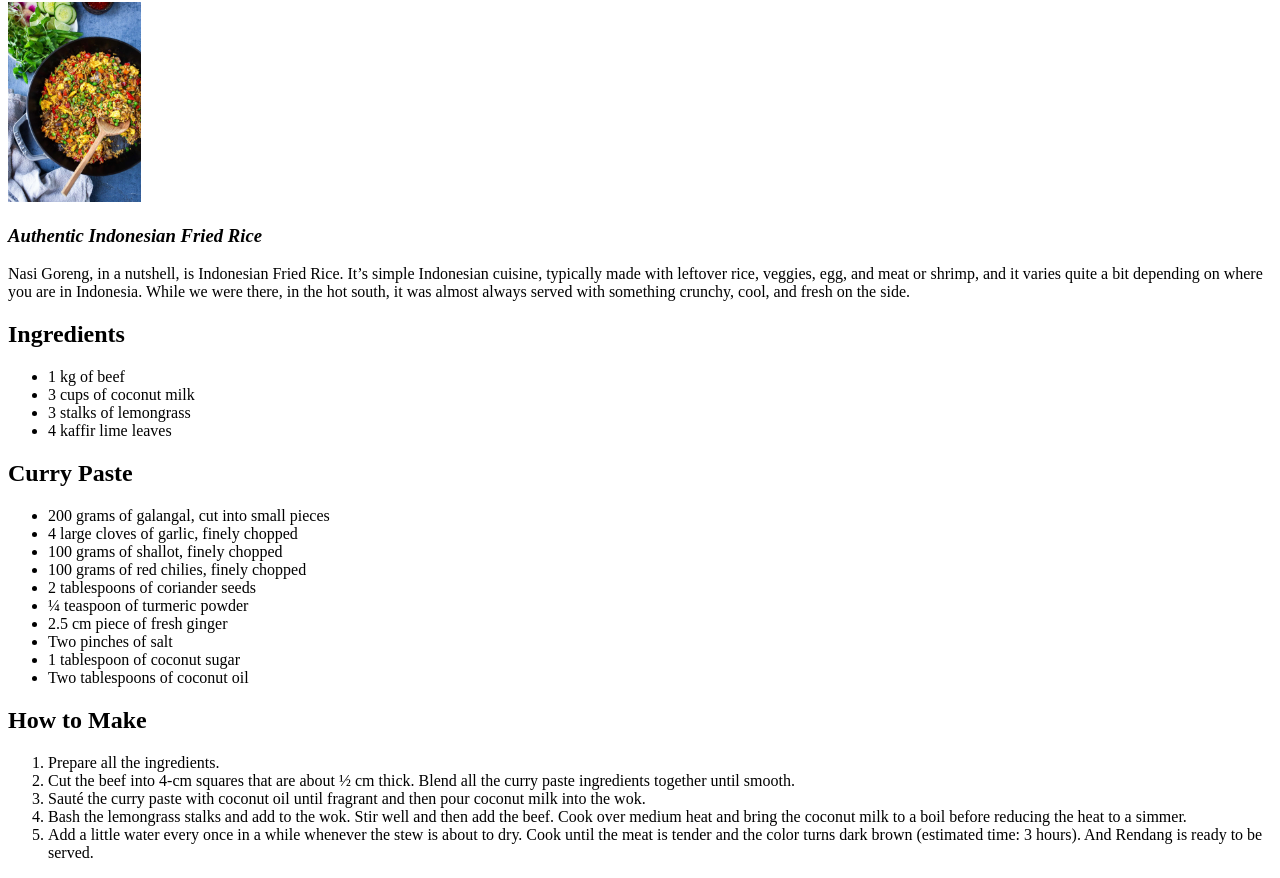
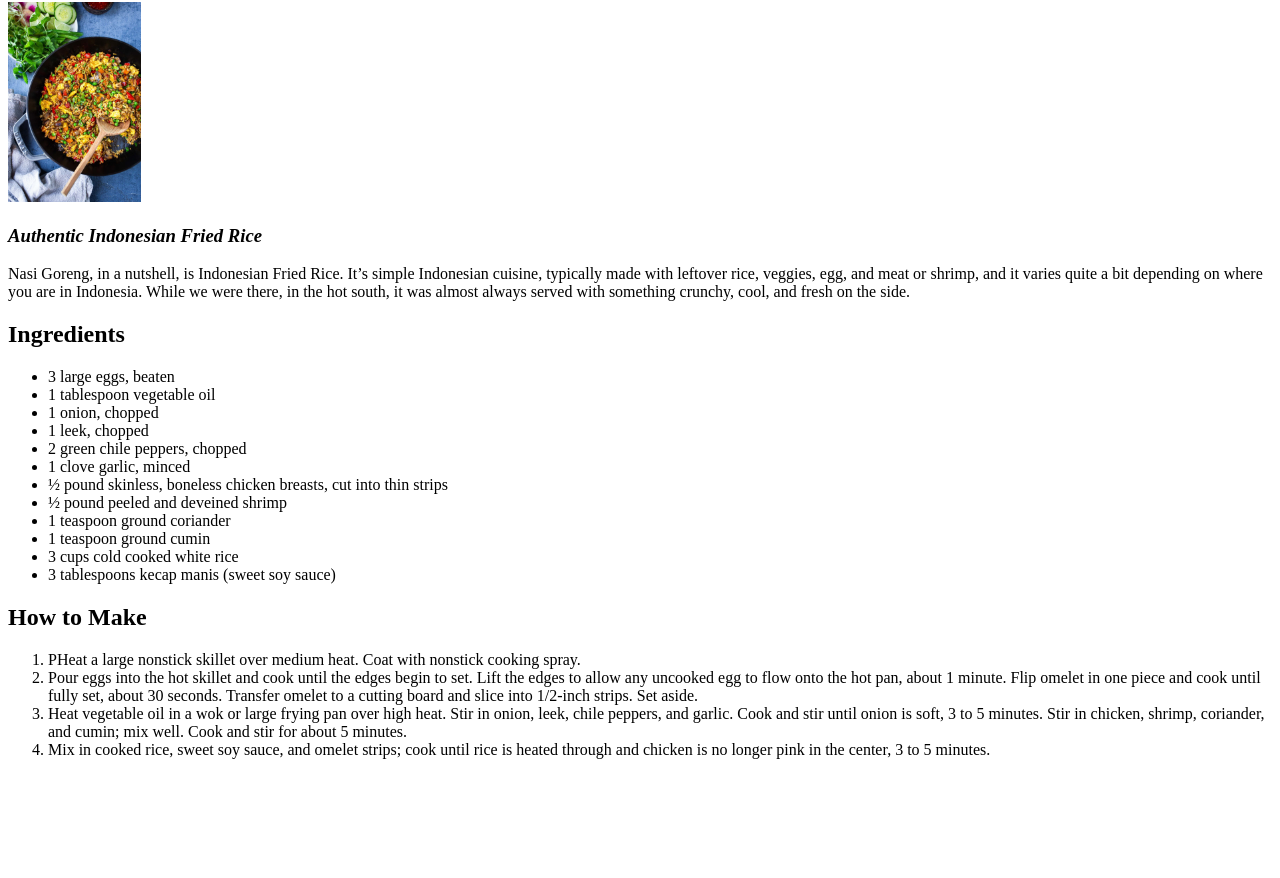
Before and after one commit to agmalism/odin-recipes, a plain HTML site: page recipes/fried-rice.html in a window 1280 px wide. Shown: the part 104-982 px from the top of the page. After the commit the page ends 879 px from the top, so only its background shows below. Drawn offline with Linux system fonts and the light colour scheme.

Commit message:
Edit fried rice recipe

```diff
--- a/recipes/fried-rice.html
+++ b/recipes/fried-rice.html
@@ -15,37 +15,29 @@
 
     <h2>Ingredients</h2>
         <ul>
-            <li>1 kg of beef</li>
-            <li>3 cups of coconut milk</li>
-            <li>3 stalks of lemongrass</li>
-            <li>4 kaffir lime leaves</li>
-        </ul>
-
-    <h2>Curry Paste</h2>
-        <ul>
-            <li>200 grams of galangal, cut into small pieces</li>
-            <li>4 large cloves of garlic, finely chopped</li>
-            <li>100 grams of shallot, finely chopped</li>
-            <li>100 grams of red chilies, finely chopped</li>
-            <li>2 tablespoons of coriander seeds</li>
-            <li>¼ teaspoon of turmeric powder</li>
-            <li>2.5 cm piece of fresh ginger</li>
-            <li>Two pinches of salt</li>
-            <li>1 tablespoon of coconut sugar</li>
-            <li>Two tablespoons of coconut oil</li>
+            <li>3 large eggs, beaten</li>
+            <li>1 tablespoon vegetable oil</li>
+            <li>1 onion, chopped</li>
+            <li>1 leek, chopped</li>
+            <li>2 green chile peppers, chopped</li>
+            <li>1 clove garlic, minced</li>
+            <li>½ pound skinless, boneless chicken breasts, cut into thin strips</li>
+            <li>½ pound peeled and deveined shrimp</li>
+            <li>1 teaspoon ground coriander</li>
+            <li>1 teaspoon ground cumin</li>
+            <li>3 cups cold cooked white rice</li>
+            <li>3 tablespoons kecap manis (sweet soy sauce)</li>
         </ul>
 
     <h2>How to Make</h2>
         <ol>
-            <li>Prepare all the ingredients.</li>
-            <li>Cut the beef into 4-cm squares that are about ½ cm thick. Blend all
-                the curry paste ingredients together until smooth.</li>
-            <li>Sauté the curry paste with coconut oil until
-                fragrant and then pour coconut milk into the wok.</li>
-            <li>Bash the lemongrass stalks and add to the wok. Stir well and then add the beef. Cook over medium heat and bring the coconut
-                milk to a boil before reducing the heat to a simmer.</li>
-            <li>Add a little water every once in a while whenever the stew is about to dry. Cook until the meat is tender and the color turns dark brown (estimated time: 3 hours).
-                And Rendang is ready to be served.</li>
+            <li>PHeat a large nonstick skillet over medium heat. Coat with nonstick cooking spray.</li>
+            <li>Pour eggs into the hot skillet and cook until the edges begin to set. Lift the edges to allow any uncooked egg to flow onto the hot pan, about 1 minute.
+                Flip omelet in one piece and cook until fully set, about 30 seconds. Transfer omelet to a cutting board and slice into 1/2-inch strips. Set aside.</li>
+            <li>Heat vegetable oil in a wok or large frying pan over high heat. Stir in onion, leek, chile peppers, and garlic. Cook and stir until onion is soft, 3 to 5 minutes.
+                Stir in chicken, shrimp, coriander, and cumin; mix well. Cook and stir for about 5 minutes.</li>
+            <li>Mix in cooked rice, sweet soy sauce, and omelet strips; cook until rice is heated
+                through and chicken is no longer pink in the center, 3 to 5 minutes.</li>
         </ol>
 </body>
 </html>
```
